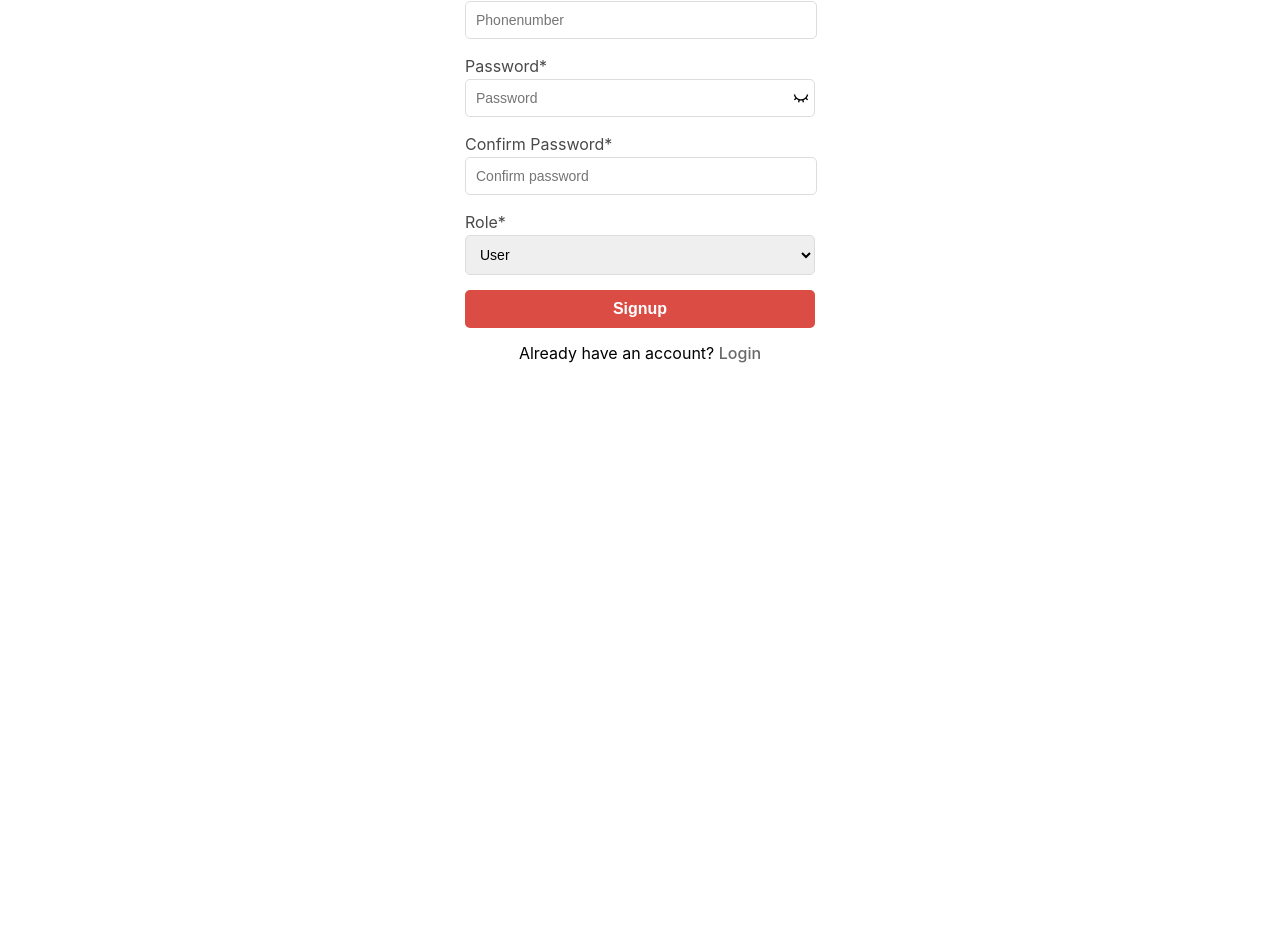
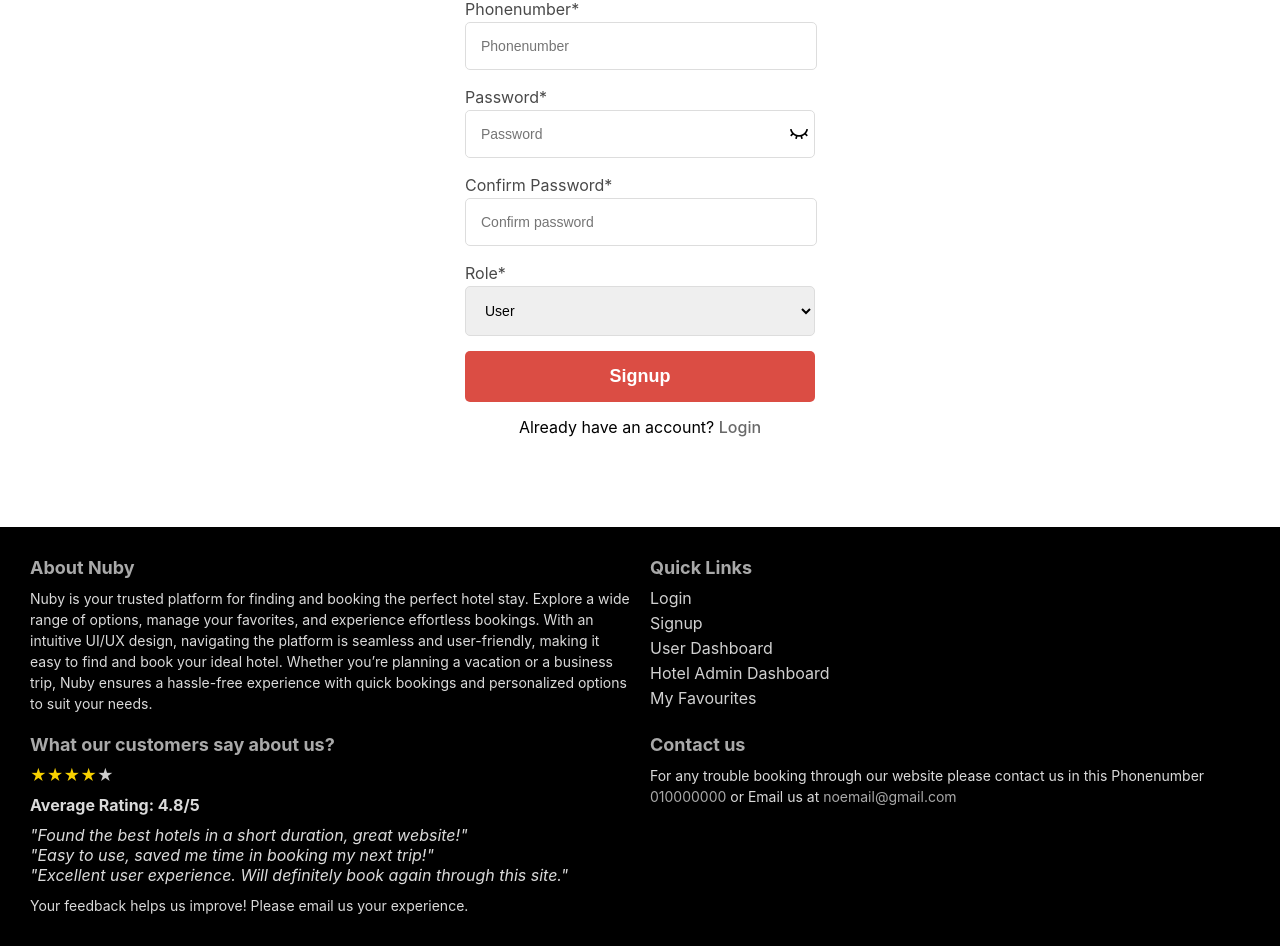
Before and after one commit to mysteryman123456/HBMS, a React (Create React App) app in the folder frontend/: page /signup in a window 1280 px wide. Shown: the part 385-1331 px from the top of the page. Before the commit the page ends 838 px from the top, so only its background shows below. Built offline with nearby package versions, Linux system fonts and the light colour scheme.

Commit message:
Added footer and also changes in styles

```diff
--- a/frontend/src/Components/Footer.jsx
+++ b/frontend/src/Components/Footer.jsx
@@ -1,11 +1,54 @@
-import React from 'react'
+import React from 'react';
+import { Link } from 'react-router-dom'
 
 const Footer = () => {
-  return (
-    <div>
+    return (
+        <footer className="footer-container">
+            <div className="footer-section">
+                <h3 className="footer-title">About Nuby</h3>
+                <p className="footer-description">
+                  Nuby is your trusted platform for finding and booking the perfect hotel stay. Explore a wide range of options, manage your favorites, and experience effortless bookings. With an intuitive UI/UX design, navigating the platform is seamless and user-friendly, making it easy to find and book your ideal hotel. Whether you’re planning a vacation or a business trip, Nuby ensures a hassle-free experience with quick bookings and personalized options to suit your needs.
+                </p>
+            </div>
 
-    </div>
-  )
-}
+            <div className="footer-section">
+                <h3 className="footer-title">Quick Links</h3>
+                <ul className="footer-links">
+                    <li><Link to="/login" className="footer-link">Login</Link></li>
+                    <li><Link to="/signup" className="footer-link">Signup</Link></li>
+                    <li><Link to="/dashboard" className="footer-link">User Dashboard</Link></li>
+                    <li><Link to="/hotel-admin" className="footer-link">Hotel Admin Dashboard</Link></li>
+                    <li><Link to="/favourites" className="footer-link">My Favourites</Link></li>
+                </ul>
+            </div>
 
-export default Footer
+            <div className="footer-section">
+              <h3 className="footer-title">What our customers say about us?</h3>
+                <div className="footer-rating">
+                    {
+                        [...Array(5)].map((_, index) => (
+                            <span key={index} className={`footer-star ${index < 4 ? 'filled' : ''}`}>&#9733;</span>
+                        ))
+                    }
+                </div>
+                <p className="footer-average-rating">Average Rating: 4.8/5</p>
+                <div className="footer-reviews">
+                    <p>"Found the best hotels in a short duration, great website!"</p>
+                    <p>"Easy to use, saved me time in booking my next trip!"</p>
+                    <p>"Excellent user experience. Will definitely book again through this site."</p>
+                </div>
+                <p className="footer-note">Your feedback helps us improve! Please email us your experience.</p>
+            </div>
+
+            <div className="footer-section">
+                <h3 className="footer-title">Contact us</h3>
+                <p className="footer-description">
+                  For any trouble booking through our website please contact us in this Phonenumber <span style={{color:"darkgrey"}}>010000000</span> or Email us at <span style={{color:"darkgrey"}}>noemail@gmail.com</span>
+                </p>
+            </div>
+
+        </footer>
+    );
+};
+
+export default Footer;
--- a/frontend/src/Components/Login.jsx
+++ b/frontend/src/Components/Login.jsx
@@ -17,7 +17,7 @@ const Login = () => {
   }
   return (
 <div className="signup-container">
-        <h1 className="signup-title">Login</h1>
+        <h1 className="signup-title">Welcome Back!</h1>
 
         <label>Email*</label>
         <input onChange={handleChange} name='email' type="email" placeholder="Email" className="signup-input" />
--- a/frontend/src/Components/Signup.jsx
+++ b/frontend/src/Components/Signup.jsx
@@ -21,7 +21,7 @@ const Signup = () => {
   }
   return (
     <div className="signup-container">
-        <h1 className="signup-title">Signup</h1>
+        <h1 className="signup-title">Create your Account</h1>
 
         <label>Fullname*</label>
         <input onChange={handleChange} name='fullname' type="text" placeholder="Full Name" className="signup-input" />
--- a/frontend/src/index.css
+++ b/frontend/src/index.css
@@ -37,24 +37,23 @@ button{
   border-radius: 8px;
 }
 .signup-container select{
-  padding: 10px;
+  padding: 15px;
   width: 100%;
-  padding: 10px;
   margin-bottom: 15px;
   font-size: 14px;
   border: 1px solid #ddd;
   border-radius: 5px;
 }
 .signup-title {
-  text-align: center;
-  font-size: 24px;
+  text-align:left;
+  font-size:25px;
   font-weight: 600;
   margin-bottom: 20px;
 }
 
 .signup-input{
-  width:calc(100% - 20px);
-  padding:10px;
+  width:calc(100% - 30px);
+  padding:15px;
   margin-bottom:20px;
   font-size: 14px;
   border: 1px solid #ddd;
@@ -63,8 +62,8 @@ button{
 
 .signup-button {
   width: 100%;
-  padding: 10px;
-  font-size: 16px;
+  padding: 15px;
+  font-size: 18px;
   font-weight:550;
   color: #ffffff;
   background-color:rgb(219, 77, 68);
@@ -79,6 +78,7 @@ button{
   font-weight:550;
 }
 .password-wrapper i{
+  font-size:20px;
   cursor: pointer;
 }
 .password-wrapper{
@@ -122,3 +122,60 @@ nav,.nav-right-side{
 }
 
 /* footer css */
+.footer-container {
+  background-color: black;
+  color: rgb(218, 218, 218);
+  padding: 20px;
+  display: flex;
+  justify-content: space-between;
+  flex-wrap: wrap;
+}
+
+.footer-section {
+  flex: 1 1 40%;
+  margin: 10px;
+}
+
+.footer-title {
+  color: darkgrey;
+  margin-bottom: 10px;
+  font-size: 18px;
+}
+
+.footer-description, .footer-note {
+  font-size: 14px;
+  line-height: 1.5;
+}
+
+.footer-links {
+  list-style: none;
+  padding: 0;
+}
+
+.footer-link {
+  color: rgb(209, 209, 209);
+  margin-bottom: 5px;
+  display: block;
+}
+
+.footer-link:hover {
+  color:white;
+}
+
+.footer-star {
+  color: #ccc;
+}
+
+.footer-star.filled {
+  color: #f8d100;
+}
+
+.footer-average-rating {
+  font-weight: bold;
+  margin: 10px 0;
+}
+
+.footer-reviews {
+  margin: 10px 0;
+  font-style: italic;
+}
```
